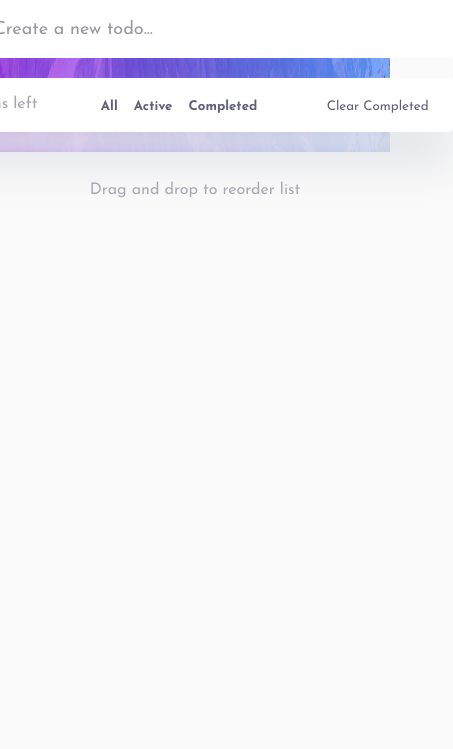
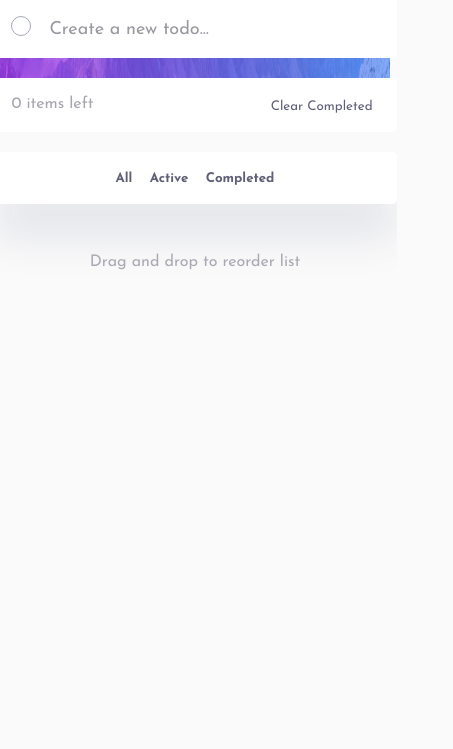
Before and after one commit to Azzumarithm/todoList-1, a website: page index.html in a window 390 px wide. Shown: the part 188-937 px from the top of the page, 453 px wide, since content can reach past the window. After the commit the page ends 844 px from the top, so only its background shows below. Drawn offline with Linux system fonts and the light colour scheme.

Commit message:
Make it responsive

```diff
--- a/index.html
+++ b/index.html
@@ -79,7 +79,7 @@
         no items
       </div>
 
-      <div>
+      <div class="desktop-state-buttons">
         <button class="states-buttons all-button ">All</button>
         <button class="states-buttons active-button">Active</button>
         <button class="states-buttons completed-button">Completed</button>
@@ -89,6 +89,13 @@
         <button class="clear-completed-button">Clear Completed</button>
       </div>
     </section>
+
+    <div class="mobile-state-buttons">
+      <button class="states-buttons all-button ">All</button>
+      <button class="states-buttons active-button">Active</button>
+      <button class="states-buttons completed-button">Completed</button>
+    </div>
+
     <P class="reorder-statement">Drag and drop to reorder list</P>
   </main>
 </body>
--- a/styles.css
+++ b/styles.css
@@ -18,7 +18,7 @@
     --check: #a5a9b5;
     --hover-state-text: #4a78d1;
     --background-color: #fafafa;
-    --border-bottom: #ceced1;
+    --border-bottom: #ceced188;
     --background-image: url(images/bg-desktop-light.jpg);
     --theme-icon: url(images/icon-sun.svg);
     --box-shadow: #e5e6eb;
@@ -36,7 +36,7 @@
     --check: #eef1ff;
     --hover-state-text: #4a78d1;
     --background-color: #181824;
-    --border-bottom: #eae9ed;
+    --border-bottom: #eae9ed9a;
     --background-image: url(images/bg-desktop-dark.jpg);
     --theme-icon: url(images/icon-moon.svg);
     --box-shadow: #101119;
@@ -69,7 +69,7 @@ body {
 
 .app{
     min-height: 100vh;
-    margin-bottom: 100px;
+    margin-bottom: 0px 10px 100px 10px;
 
 }
 
@@ -345,3 +345,38 @@ button{
     font-family: 'Josefin Sans';
     color: var(--reorder);
 }
+
+.mobile-state-buttons{
+    display: none;
+}
+
+
+@media (max-width: 500px){
+    .title-todo{
+        gap: 13rem;
+    }
+
+    .desktop-state-buttons{
+        display: none;
+    }
+
+    .state-clear {
+        box-shadow: none;
+    }
+
+    .mobile-state-buttons{
+        display: block;
+        font-family: 'Josefin Sans';
+        color: var(--todoItem-text);
+        font-weight: 700;
+        background-color: var(--section-background-color);
+        margin-top: 20px;
+        padding: 18px;
+        color: var(--state-text);
+        transition: 0.01s linear;
+        border-radius: 5px 5px 5px 5px;
+        text-align: center;
+        box-shadow: 0px 35px 40px var(--box-shadow);
+    }
+
+}
```
